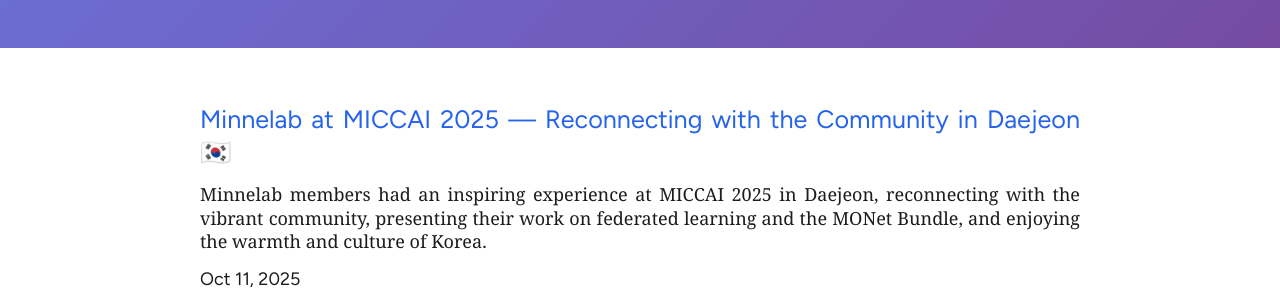
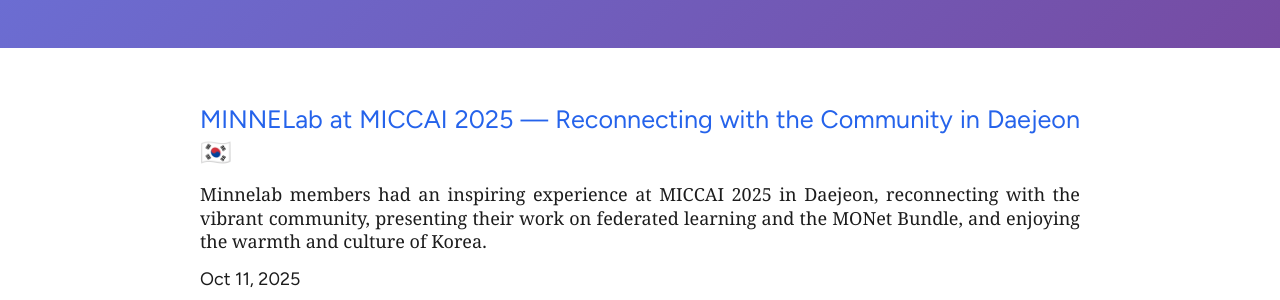
Before and after one commit to minnelab/minnelab.github.io, a Jekyll site: the page built from index.markdown, in a window 1280 px wide. Shown: the part 859-1159 px from the top of the page. Built offline with Jekyll 4.4.1, drawn with Linux system fonts in a browser that asks for light colours.

```diff
--- a/_posts/2025-10-11-MICCAI-2025.markdown
+++ b/_posts/2025-10-11-MICCAI-2025.markdown
@@ -1,6 +1,6 @@
 ---
 layout: post
-title: "Minnelab at MICCAI 2025 — Reconnecting with the Community in Daejeon 🇰🇷"
+title: "MINNELab at MICCAI 2025 — Reconnecting with the Community in Daejeon 🇰🇷"
 paper_authors: "Simone Bendazzoli"
 date: 2025-10-11
 abstract: "Minnelab members had an inspiring experience at MICCAI 2025 in Daejeon, reconnecting with the vibrant community, presenting their work on federated learning and the MONet Bundle, and enjoying the warmth and culture of Korea."
@@ -8,7 +8,7 @@ abstract: "Minnelab members had an inspiring experience at MICCAI 2025 in Daejeo
 
 ![Minnelab at MICCAI 2025](/assets/miccai-2025/MICCAI.png)
 
-This year, some members of **Minnelab** had the pleasure of attending **MICCAI 2025** in **Daejeon, South Korea** — an incredible experience to reconnect with the vibrant and inspiring **MICCAI community**. The conference provided a fantastic opportunity for discussions, collaborations, and the exchange of ideas across medical imaging and AI.
+This year, some members of **MINNELab** had the pleasure of attending **MICCAI 2025** in **Daejeon, South Korea** — an incredible experience to reconnect with the vibrant and inspiring **MICCAI community**. The conference provided a fantastic opportunity for discussions, collaborations, and the exchange of ideas across medical imaging and AI.
 
 [**Simone Bendazzoli**](/people/simone) presented at two workshops:
 
```
